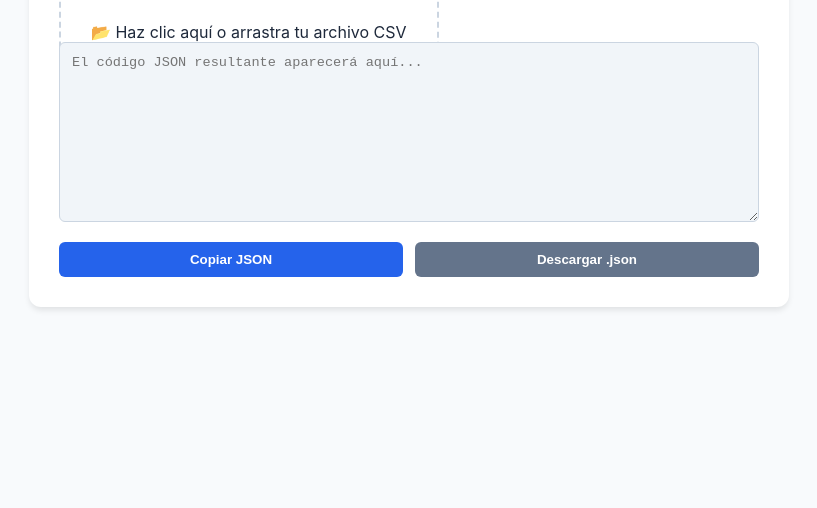
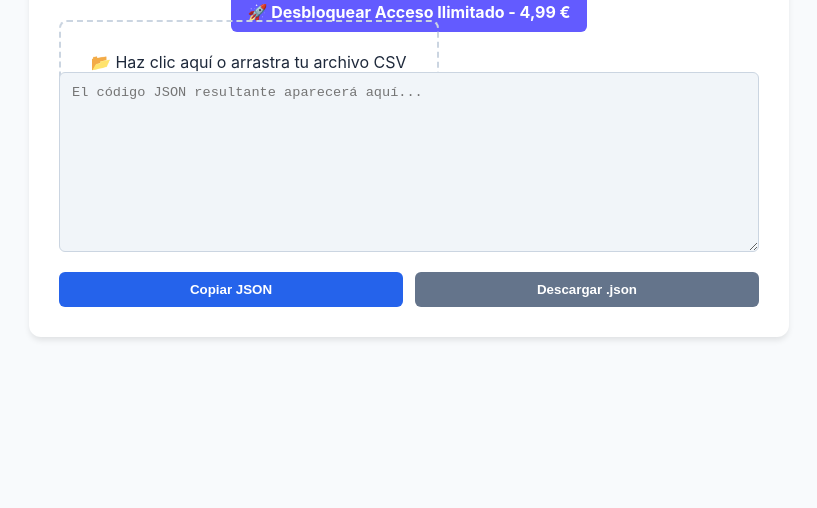
Before and after one commit to deadman21-droid/csv-to-json-express, a plain HTML site: page index.html in a window 1280 px wide. Shown: the part 332-840 px from the top of the page, without its empty margins (231-1048 px from the left). Drawn offline with Linux system fonts and the light colour scheme.

Commit message:
Update index.html

```diff
--- a/index.html
+++ b/index.html
@@ -101,7 +101,11 @@
 <div class="container">
     <h1>CSV to JSON Express</h1>
     <p class="subtitle">Convierte archivos CSV o datos tabulares en formato JSON estructurado al instante y con total privacidad.</p>
-
+<div style="margin: 20px 0; text-align: center;">
+      <a href="https://buy.stripe.com/28E9AL51N3fgdo18Kgc7u03" target="_blank" style="background-color: #635bff; color: white; padding: 10px 16px; text-decoration: none; border-radius: 6px; font-weight: bold; display: inline-block;">
+        🚀 Desbloquear Acceso Ilimitado - 4,99 €
+      </a>
+    </div>
     <label class="upload-area" id="drop-zone">
         <span id="file-label">📂 Haz clic aquí o arrastra tu archivo CSV</span>
         <input type="file" id="csv-file" accept=".csv">
```
